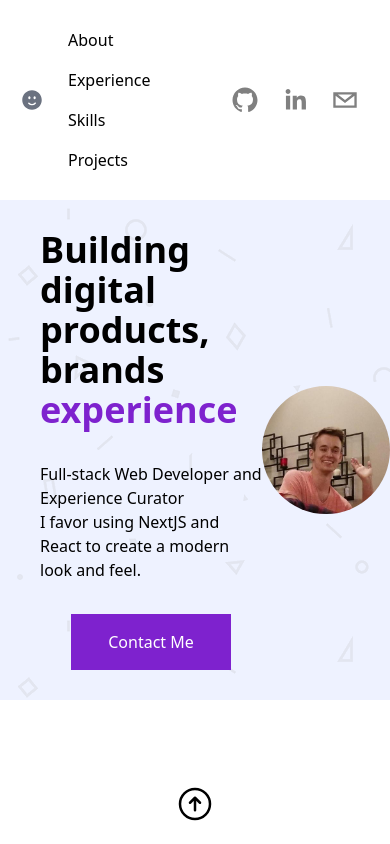
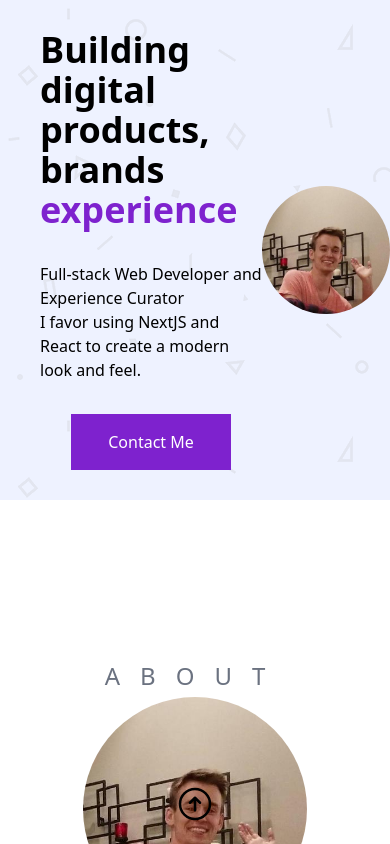
Before and after one commit to Coltonb-boop/portfolio-nextjs13, a Next.js app: page / in a window 390 px wide. Built offline with nearby package versions, Linux system fonts and the light colour scheme.

Commit message:
Responsive header
Building mobile first

```diff
--- a/app/Header.tsx
+++ b/app/Header.tsx
@@ -9,7 +9,7 @@ type Props = {};
 
 const Header = ({}: Props) => {
   return (
-    <header className="sticky top-0 p-5 flex items-center justify-between max-w-7xl mx-auto z-20 xl:items-center min-w-[640]">
+    <header className="hidden sticky top-0 p-5 md:flex md:flex-row items-center justify-between max-w-7xl mx-auto z-20 xl:items-center min-w-[640]">
       <motion.div
         initial={{
           y: -200,
--- a/app/layout.tsx
+++ b/app/layout.tsx
@@ -4,7 +4,7 @@ export default function RootLayout({
   children: React.ReactNode
 }) {
   return (
-    <html id="top">
+    <html id="top" className="min-w-[640]">
       <head />
       <body className='min-w-[640]'>
         {children}
```
